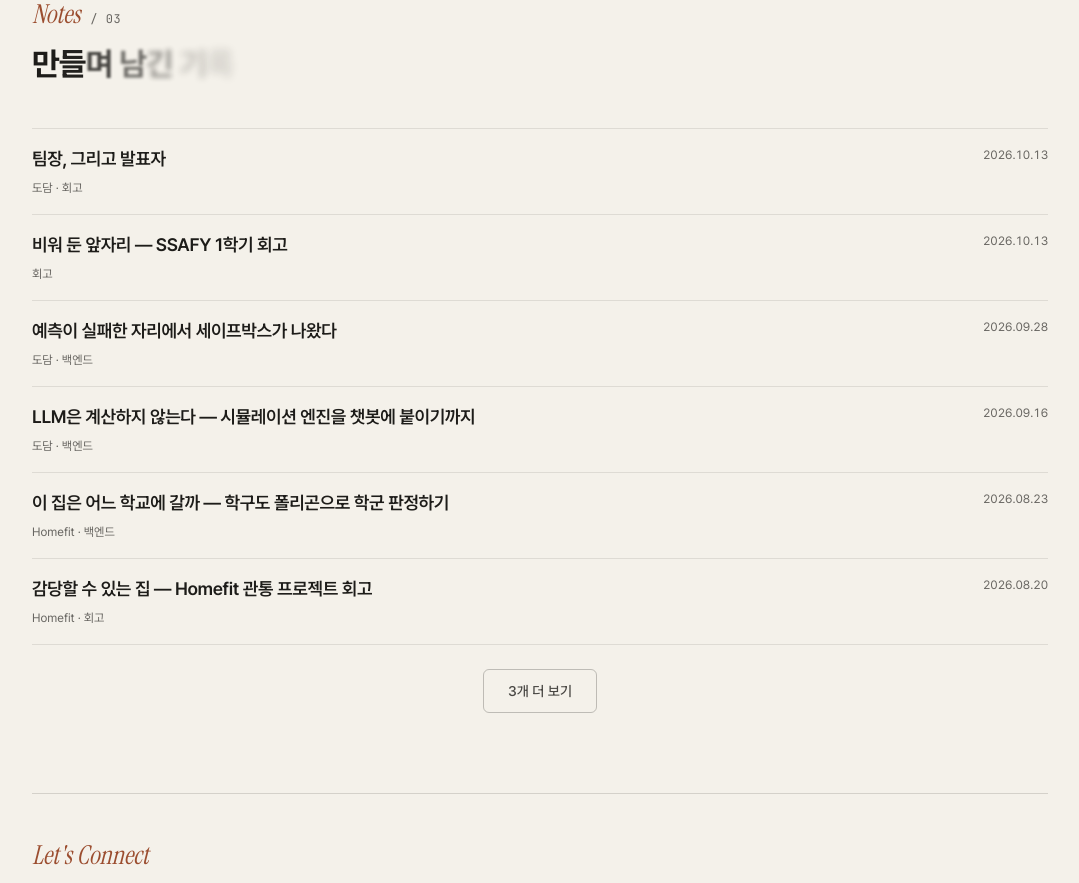
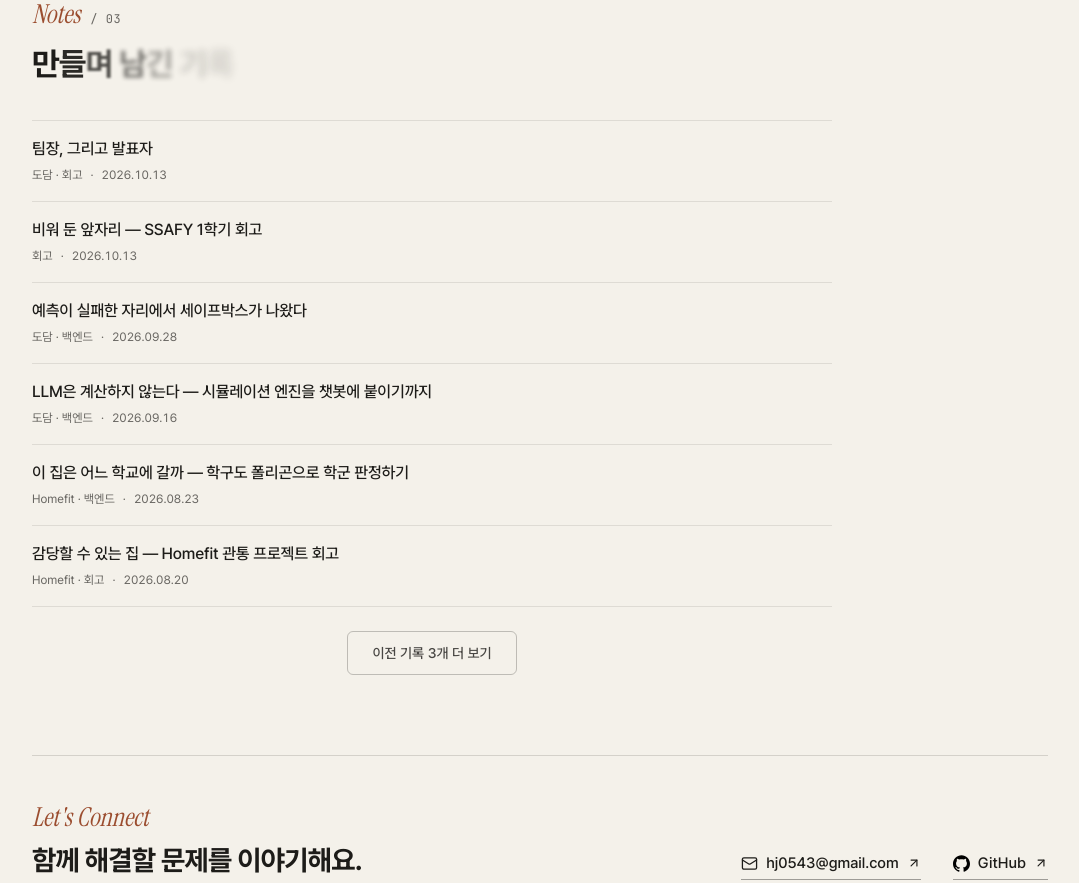
Before and after one commit to hj0543/hj0543.github.io, a Next.js app: page / in a window 1280 px wide. Shown: the part 3560-4443 px from the top of the page, without its empty margins (100-1179 px from the left). Built offline with nearby package versions, Linux system fonts and the light colour scheme.

Commit message:
게시글 css 수정

```diff
--- a/src/app/home.module.css
+++ b/src/app/home.module.css
@@ -111,17 +111,8 @@
 }
 
 .noteLink {
-  display: grid;
-  grid-template-columns: minmax(0, 1fr) auto;
-  column-gap: 1.5rem;
-  row-gap: 0.375rem;
+  display: block;
   padding: 1rem 0;
-  border-radius: 0.25rem;
-  transition: background-color 200ms, color 200ms;
-}
-
-.noteLink:hover {
-  background: color-mix(in srgb, var(--accent-soft) 45%, transparent);
 }
 
 .noteLink:hover .noteTitle {
@@ -134,22 +125,25 @@
 }
 
 .noteTitle {
-  grid-column: 1;
   display: -webkit-box;
   -webkit-box-orient: vertical;
   -webkit-line-clamp: 2;
   overflow: hidden;
   overflow-wrap: anywhere;
-  font-size: 18px;
-  font-weight: 600;
-  letter-spacing: -0.02em;
+  font-size: 16px;
+  font-weight: 500;
+  letter-spacing: -0.01em;
   line-height: 1.5;
   color: var(--foreground);
   transition: color 200ms;
 }
 
 .noteMeta {
-  display: contents;
+  display: flex;
+  flex-wrap: wrap;
+  align-items: baseline;
+  gap: 0.5rem;
+  margin-top: 0.25rem;
 }
 
 .noteTags,
@@ -159,45 +153,18 @@
   color: color-mix(in srgb, var(--foreground) 65%, transparent);
 }
 
-.noteTags {
-  grid-column: 1;
-  grid-row: 2;
+.noteDate {
+  font-variant-numeric: tabular-nums;
 }
 
-.noteDate {
-  grid-column: 2;
-  grid-row: 1;
-  align-self: baseline;
-  font-family: var(--font-mono);
-  font-variant-numeric: tabular-nums;
+.noteTags + .noteDate::before {
+  content: "·";
+  margin-right: 0.5rem;
 }
 
 @media (min-width: 1024px) {
   .portrait {
     transform: rotate(-2deg);
-  }
-}
-
-@media (max-width: 639px) {
-  .noteLink {
-    display: block;
-  }
-
-  .noteTitle {
-    font-size: 17px;
-  }
-
-  .noteMeta {
-    display: flex;
-    flex-wrap: wrap;
-    align-items: baseline;
-    gap: 0.5rem;
-    margin-top: 0.375rem;
-  }
-
-  .noteTags + .noteDate::before {
-    content: "·";
-    margin-right: 0.5rem;
   }
 }
 
--- a/src/app/page.tsx
+++ b/src/app/page.tsx
@@ -450,7 +450,7 @@ export default async function Home() {
         {posts.length === 0 ? (
           <p className="text-sm text-foreground/70">아직 작성한 글이 없습니다.</p>
         ) : (
-          <FadeContent>
+          <FadeContent className="-mt-2 max-w-[800px]">
             <HomeDevlogList
               items={posts.map((post) => (
                 <li
--- a/src/components/home-devlog-list.tsx
+++ b/src/components/home-devlog-list.tsx
@@ -27,7 +27,7 @@ export default function HomeDevlogList({ items }: { items: ReactNode[] }) {
             onClick={() => setVisibleCount((count) => Math.min(count + BATCH_SIZE, items.length))}
             className="inline-flex min-h-11 cursor-pointer items-center justify-center rounded-md border border-ink/25 px-6 text-[14px] font-medium text-foreground/80 transition-colors hover:border-accent hover:bg-accent-soft hover:text-accent focus-visible:outline-2 focus-visible:outline-offset-4 focus-visible:outline-accent"
           >
-            {nextCount}개 더 보기
+            이전 기록 {nextCount}개 더 보기
           </button>
         </div>
       ) : null}
```
